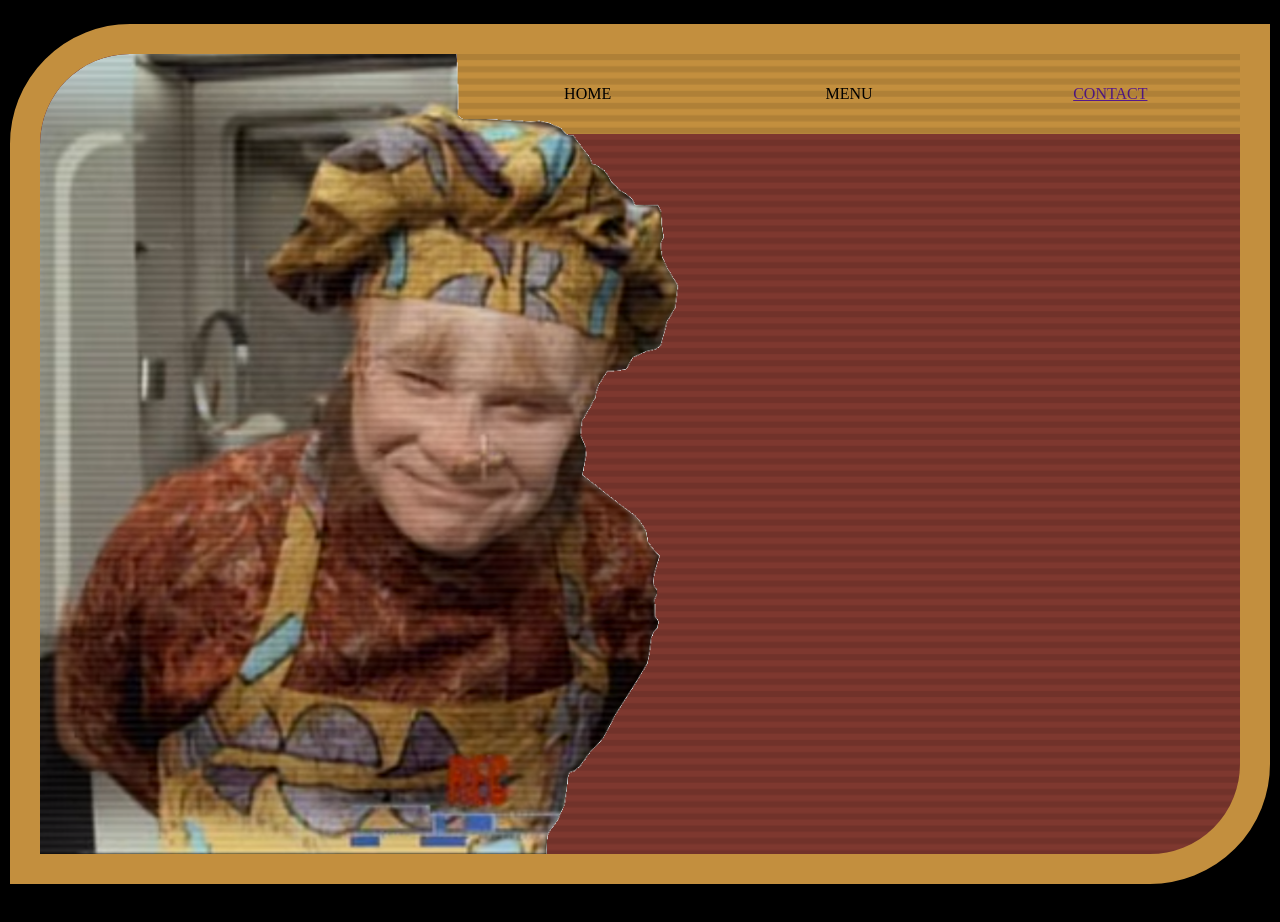
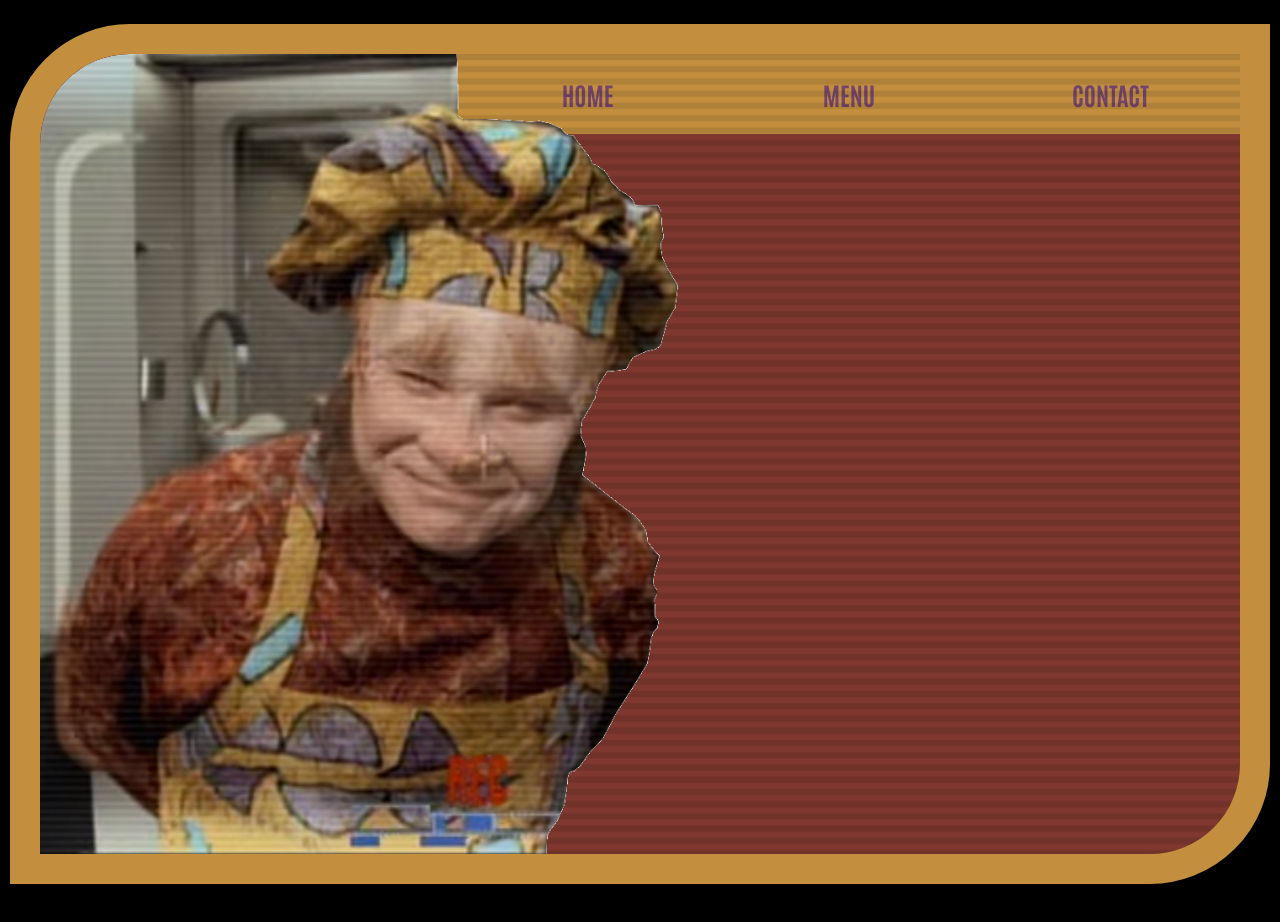
Before and after one commit to Vebriclya/odin-restaurant-page, a website built with webpack: page dist/index.html in a window 1280 px wide. Shown: the top 922 px of the page. Built offline with nearby package versions, Linux system fonts and the light colour scheme; files whose address does not match are found by name.

Commit message:
Fonts fixed, nav bar updated

```diff
--- a/src/index.js
+++ b/src/index.js
@@ -34,11 +34,11 @@ function component() {
     // Nav Bar Links
     const homeLink = document.createElement('div');
     homeLink.className = 'nav-bar-link';
-    homeLink.innerHTML = "HOME";
+    homeLink.innerHTML = '<a href=' + '>HOME</a>';
     navBar.appendChild(homeLink);
     const menuLink = document.createElement('div');
     menuLink.className = 'nav-bar-link';
-    menuLink.innerHTML = "MENU";
+    menuLink.innerHTML = '<a href=' + '>MENU</a>';
     navBar.appendChild(menuLink);
     const contactLink = document.createElement('div');
     contactLink.className = 'nav-bar-link';
--- a/src/style.css
+++ b/src/style.css
@@ -1,40 +1,53 @@
 /* antonio-regular - latin */
 @font-face {
-  font-display: swap; /* Check https://developer.mozilla.org/en-US/docs/Web/CSS/@font-face/font-display for other options. */
   font-family: 'Antonio';
   font-style: normal;
   font-weight: 400;
-  src: url('../fonts/antonio-v19-latin-regular.woff2') format('woff2'); /* Chrome 36+, Opera 23+, Firefox 39+, Safari 12+, iOS 10+ */
+  src: url('../src/fonts/antonio-v19-latin-regular.woff2') format('woff2');
 }
 /* antonio-500 - latin */
 @font-face {
-  font-display: swap; /* Check https://developer.mozilla.org/en-US/docs/Web/CSS/@font-face/font-display for other options. */
   font-family: 'Antonio';
   font-style: normal;
   font-weight: 500;
-  src: url('../fonts/antonio-v19-latin-500.woff2') format('woff2'); /* Chrome 36+, Opera 23+, Firefox 39+, Safari 12+, iOS 10+ */
+  src: url('../src/fonts/antonio-v19-latin-500.woff2') format('woff2');
 }
 /* antonio-600 - latin */
 @font-face {
-  font-display: swap; /* Check https://developer.mozilla.org/en-US/docs/Web/CSS/@font-face/font-display for other options. */
   font-family: 'Antonio';
   font-style: normal;
   font-weight: 600;
-  src: url('../fonts/antonio-v19-latin-600.woff2') format('woff2'); /* Chrome 36+, Opera 23+, Firefox 39+, Safari 12+, iOS 10+ */
+  src: url('../src/fonts/antonio-v19-latin-600.woff2') format('woff2');
 }
 /* antonio-700 - latin */
 @font-face {
-  font-display: swap; /* Check https://developer.mozilla.org/en-US/docs/Web/CSS/@font-face/font-display for other options. */
   font-family: 'Antonio';
   font-style: normal;
   font-weight: 700;
-  src: url('../fonts/antonio-v19-latin-700.woff2') format('woff2'); /* Chrome 36+, Opera 23+, Firefox 39+, Safari 12+, iOS 10+ */
+  src: url('../src/fonts/antonio-v19-latin-700.woff2') format('woff2');
 }
 
 * {
     font-family: 'Antonio';
     margin: 0;
     padding: 0;
+}
+
+a:link{
+    text-decoration: none;
+    font-size: 25px;
+    font-weight: 700;
+    color: #74446C;
+    transition: transform .2s ease-in-out;
+}
+
+a:hover{
+    transform: scale(1.3) rotate(5deg);
+}
+
+a:visited{
+    text-decoration: none;
+    color: #74446C;
 }
 
 .window-div{
@@ -64,6 +77,7 @@
     position: relative;
     left: 0px;
     top: 0px;
+    pointer-events: none;
 }
 
 .nav-bar{
--- a/webpack.config.js
+++ b/webpack.config.js
@@ -1,6 +1,5 @@
 const path = require('path');
 const HtmlWebpackPlugin = require('html-webpack-plugin');
-const GoogleFontsPlugin = require('google-fonts-webpack-plugin');
 
 module.exports = {
     mode: 'development',
@@ -13,11 +12,6 @@ module.exports = {
         new HtmlWebpackPlugin({
             title: 'Neelix\'s Galactic Grill',
         }),
-        new GoogleFontsPlugin({
-            fonts: [
-                {family: 'Antonio', variants: ['400', '500', '600', '700']}
-            ]
-        })
     ],
     output: {
         filename: '[name].bundle.js',
@@ -38,17 +32,9 @@ module.exports = {
                 type: 'asset/resource',
             },
             {
-                test: /\.(woff(2)?|ttf|eot|otf)(\?v=\d+\.\d+\.\d+)?$/,
-                use: [
-                  {
-                    loader: 'file-loader',
-                    options: {
-                      name: '[name].[ext]',
-                      outputPath: 'fonts/'
-                    }
-                  }
-                ]
-              }
+                test: /\.(woff|woff2|eot|ttf|otf)$/i,
+                type: 'asset/resource',
+              },
         ],
     },
 };
```
Also changed, not shown: dist/1285400cf197a55491bc.woff2 (added), dist/54d880a07a49cdba2620.woff2 (added), dist/992e431e4e2fa6c0885d.woff2 (added), dist/de1f1942f8b510d9865f.woff2 (added), dist/runtime.bundle.js, 1 other file.
